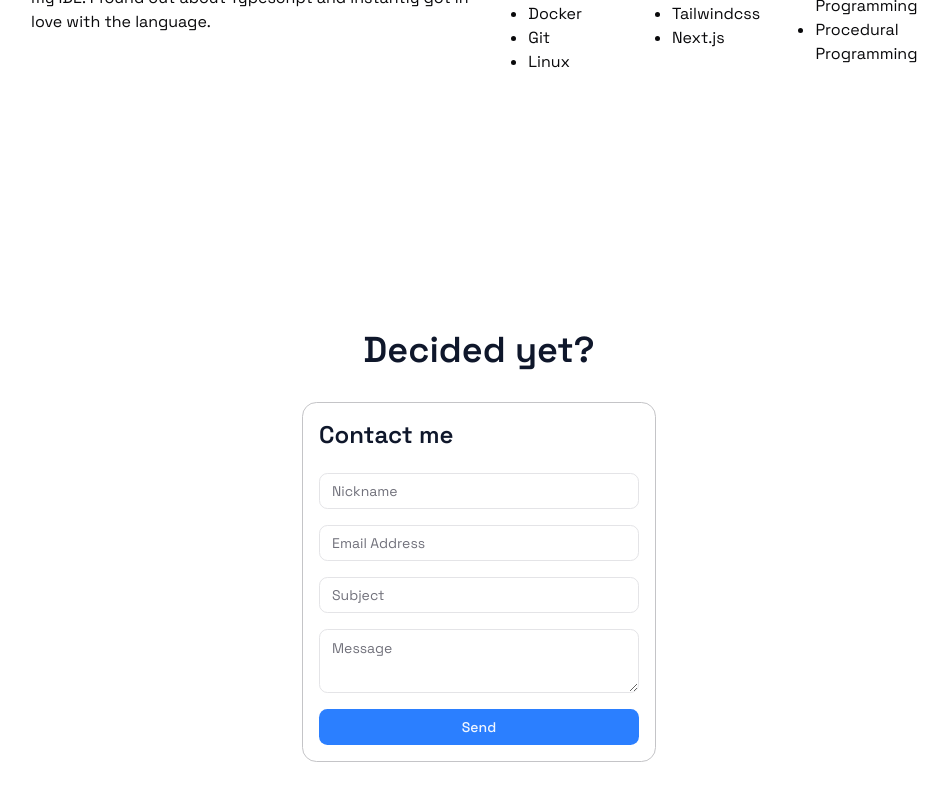
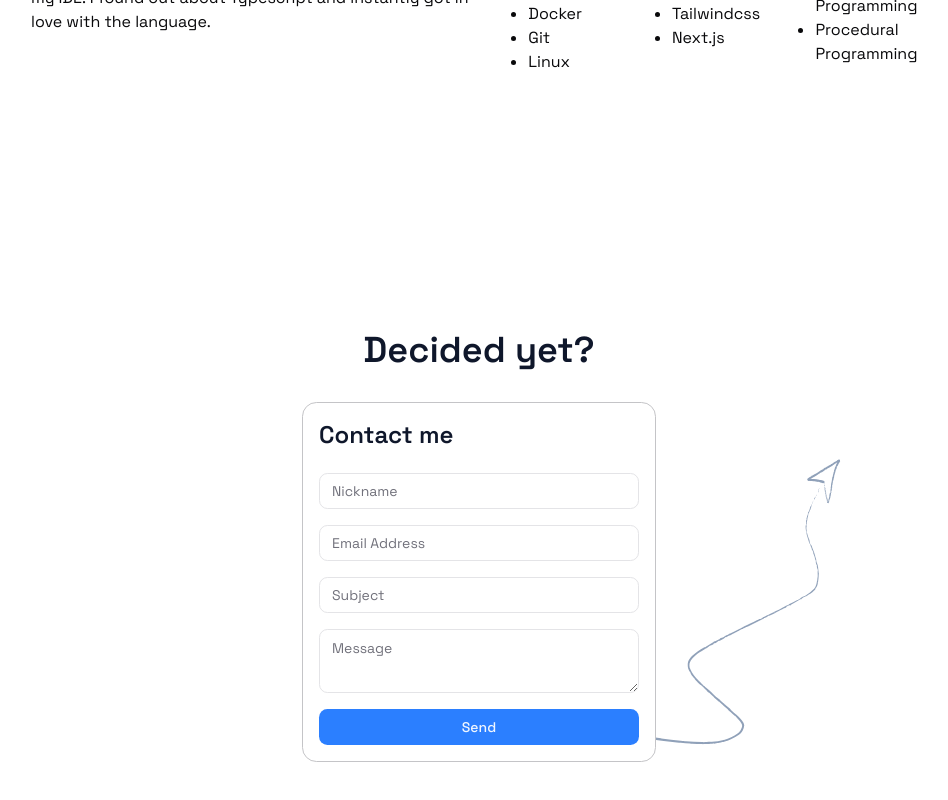
Before and after one commit to smlxdesign/portfolio, a Next.js app: page / in a window 1280 px wide. Shown: the part 1375-2175 px from the top of the page, without its empty margins (161-1109 px from the left). Built offline with nearby package versions, Linux system fonts and the light colour scheme; no server answers.

Commit message:
feat: add arrow illustration to the contact section

```diff
--- a/src/app/page.tsx
+++ b/src/app/page.tsx
@@ -1,6 +1,6 @@
 import Image from "next/image";
 import Link from "next/link";
-import { ContactForm } from "~/components/contact-form";
+import { Contact } from "~/components/sections/contact";
 import { Hero } from "~/components/sections/hero";
 import { Heading } from "~/components/typography/heading";
 import { Subheading } from "~/components/typography/subheading";
@@ -101,10 +101,7 @@ export default function HomePage() {
 						</div>
 					</div>
 				</section>
-				<section className="flex flex-col items-center gap-8 px-6 py-16 md:py-32 lg:px-24 xl:px-48">
-					<Heading>Decided yet?</Heading>
-					<ContactForm />
-				</section>
+				<Contact />
 			</main>
 		</div>
 	);
--- a/src/components/contact-form.tsx
+++ b/src/components/contact-form.tsx
@@ -2,6 +2,7 @@
 
 import { createFormHook, createFormHookContexts } from "@tanstack/react-form";
 import { initialFormState } from "@tanstack/react-form/nextjs";
+import type React from "react";
 import { useActionState } from "react";
 import { submitForm } from "~/app/actions";
 import { Button } from "~/components/ui/button";
@@ -11,6 +12,7 @@ import { formOptions, formSchema } from "~/data/form";
 import { Subheading } from "./typography/subheading";
 import { Card, CardContent, CardHeader } from "./ui/card";
 import { InlineError } from "./ui/inline-error";
+import { cn } from "~/lib/utils";
 
 const { fieldContext, formContext } = createFormHookContexts();
 
@@ -26,7 +28,10 @@ const { useAppForm } = createFormHook({
 	formContext,
 });
 
-export function ContactForm() {
+export function ContactForm({
+	className,
+	...props
+}: React.ComponentProps<"div">) {
 	const [, action] = useActionState(submitForm, initialFormState);
 
 	const form = useAppForm({
@@ -38,7 +43,7 @@ export function ContactForm() {
 	});
 
 	return (
-		<Card>
+		<Card className={cn(className)} {...props}>
 			<CardHeader>
 				<Subheading>Contact me</Subheading>
 			</CardHeader>
--- /dev/null
+++ b/src/components/sections/contact.tsx
@@ -0,0 +1,19 @@
+import Image from "next/image";
+import { ContactForm } from "~/components/contact-form";
+import { Heading } from "~/components/typography/heading";
+import ArrowVector from "~/assets/contact-arrow.svg";
+
+export function Contact() {
+	return (
+		<section className="flex flex-col items-center gap-8 px-6 py-16 md:py-32 lg:px-24 xl:px-48">
+			<Heading>Decided yet?</Heading>
+			<ContactForm className="z-10" />
+			<Image
+				className="-rotate-12 absolute hidden translate-x-64 translate-y-28 scale-75 md:block"
+				src={ArrowVector}
+				alt=""
+				aria-hidden
+			/>
+		</section>
+	);
+}
```
Also changed, not shown: src/assets/contact-arrow.svg (added).
